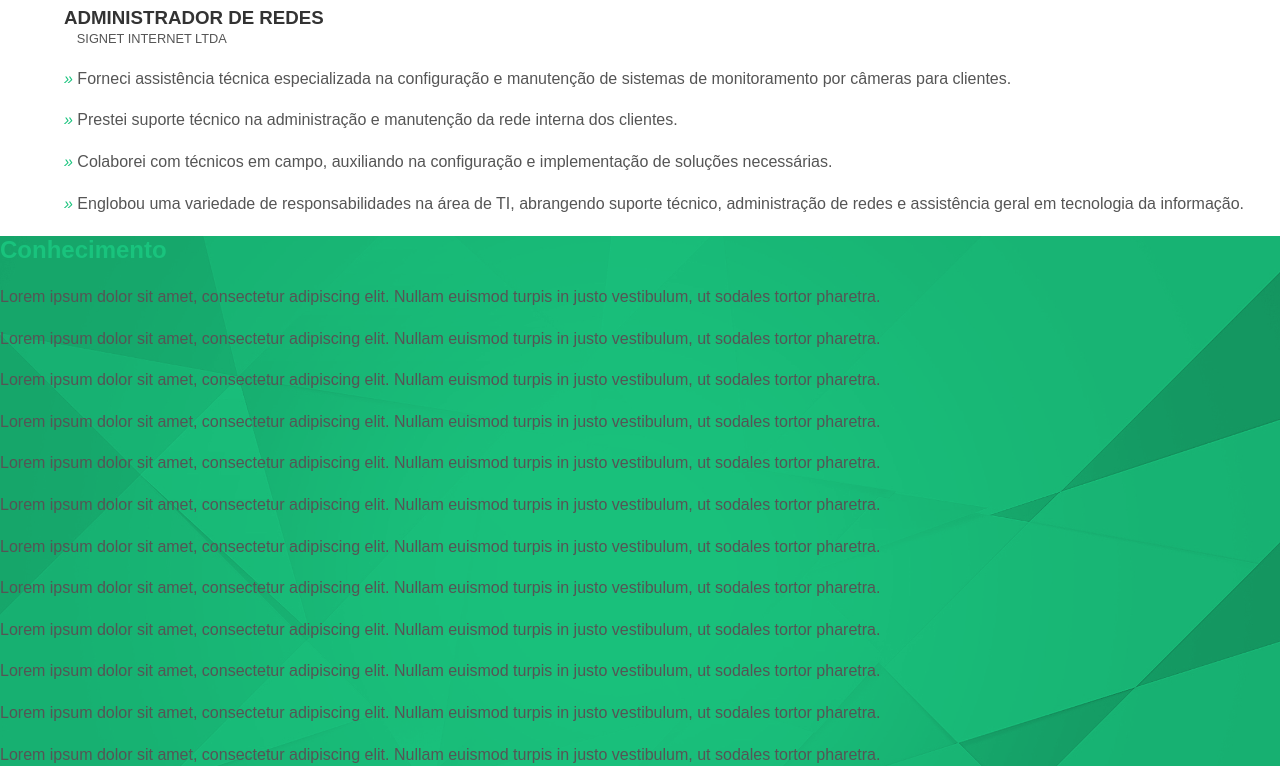
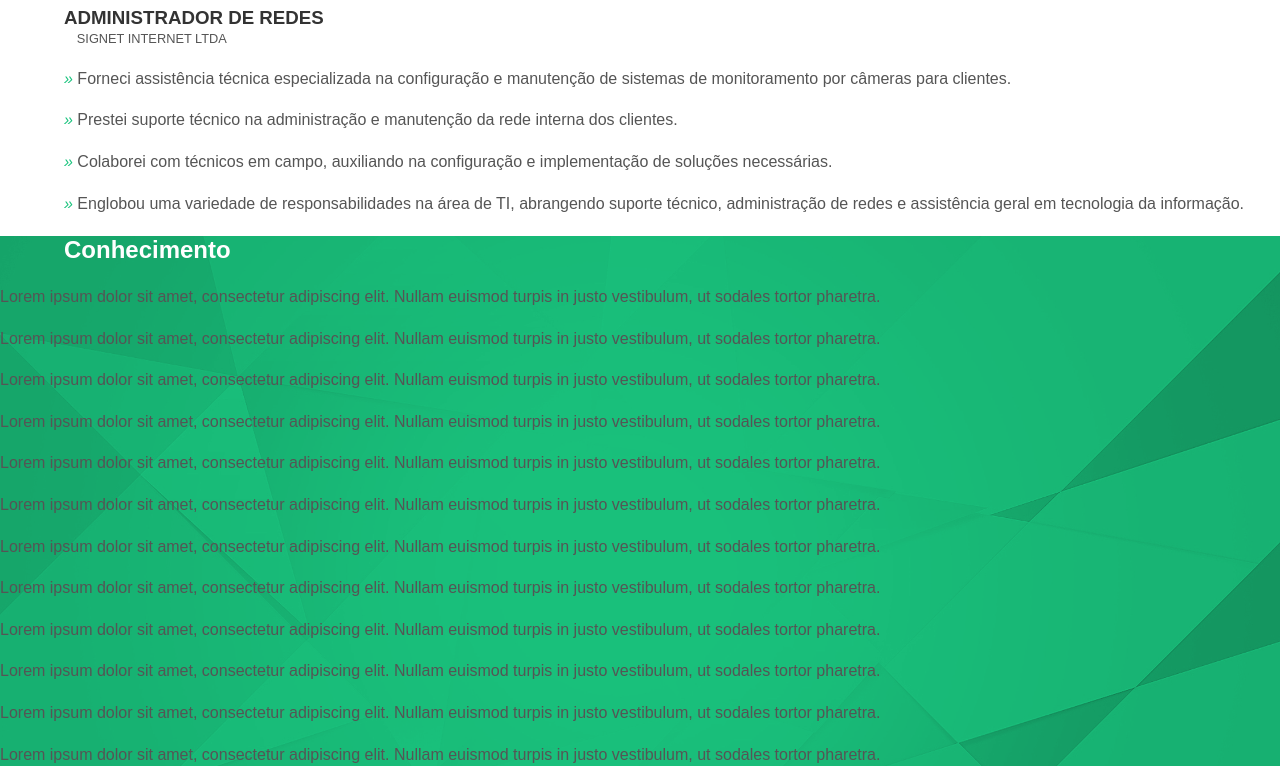
Before and after one commit to LucasGuzella/lucasguzella, a PHP site: page / in a window 1280 px wide. Shown: the part 839-1605 px from the top of the page. Run offline with PHP 8.4, Linux system fonts and the light colour scheme.

Commit message:
Update styles.css

```diff
--- a/styles.css
+++ b/styles.css
@@ -109,6 +109,11 @@ a:hover{
 	margin-left: 5%;
 }
 
+#conhecimento h2, conhecimento p {
+	color: #fff;
+	margin-left: 5%;
+}
+
 .fundo {
 	background-color: rgb(25, 195, 125);
 	background-image: url(img/white-fundo.jpg);
```
